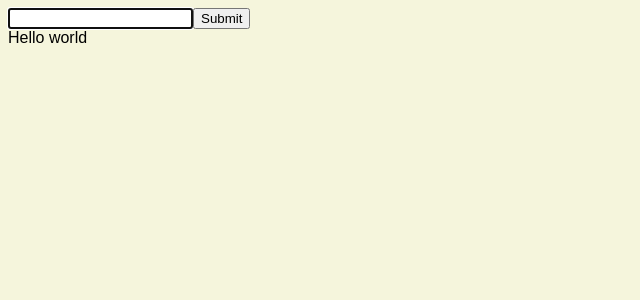
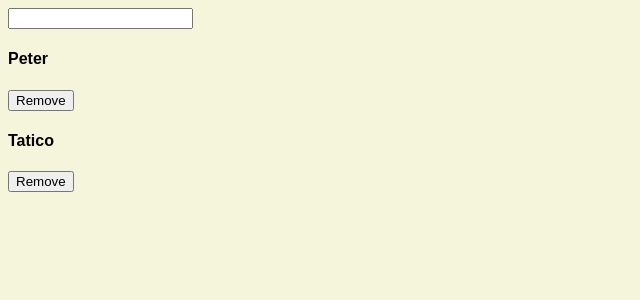
Before and after one commit to axionbuster/react-lessons-0, a React (Create React App) app: page / in a window 1280 px wide. Shown: the top 300 px of the page, without its empty margins (0-640 px from the left). Built offline with nearby package versions, Linux system fonts and the light colour scheme.

Commit message:
Complete reducer tutorial

```diff
--- a/package.json
+++ b/package.json
@@ -6,6 +6,7 @@
     "@testing-library/jest-dom": "^5.11.8",
     "@testing-library/react": "^11.2.2",
     "@testing-library/user-event": "^12.6.0",
+    "prop-types": "^15.7.2",
     "react": "^17.0.1",
     "react-dom": "^17.0.1",
     "react-scripts": "4.0.1",
--- a/src/App.js
+++ b/src/App.js
@@ -11,7 +11,8 @@ import React from 'react';
 // import ShowHide from './tutorial/3-conditionalRendering/ShowHide';
 // import ControlledInputs from './tutorial/4-forms/ControlledInputs';
 // import MultipleInputs from './tutorial/4-forms/MultipleInputs';
-import UseEffectBasics from './tutorial/5-useRef/UseRefBasics';
+// import UseEffectBasics from './tutorial/5-useRef/UseRefBasics';
+import SimpleTutorial from './tutorial/6-useReducer/SimpleTutorial';
 
 import './App.css';
 
@@ -28,7 +29,8 @@ const App = () => (
       {/* <ShowHide /> */}
       {/* <ControlledInputs /> */}
       {/* <MultipleInputs /> */}
-      <UseEffectBasics />
+      {/* <UseEffectBasics /> */}
+      <SimpleTutorial />
     </>
   </div>
 );
--- /dev/null
+++ b/src/tutorial/6-useReducer/Modal.js
@@ -0,0 +1,23 @@
+import React, { useEffect } from 'react';
+import PropTypes from 'prop-types';
+
+const Modal = ({ modalContent, closeModal }) => {
+  useEffect(() => {
+    setTimeout(() => {
+      closeModal();
+    }, 3000);
+  });
+
+  return (
+    <div className="modal">
+      <p>{modalContent}</p>
+    </div>
+  );
+};
+
+Modal.propTypes = {
+  modalContent: PropTypes.string.isRequired,
+  closeModal: PropTypes.func.isRequired,
+};
+
+export default Modal;
--- /dev/null
+++ b/src/tutorial/6-useReducer/SimpleTutorial.js
@@ -0,0 +1,93 @@
+/* eslint max-len: "warn" */
+
+import React, { useState, useReducer } from 'react';
+import Modal from './Modal';
+import data from './data';
+
+const reducer = (state, action) => {
+  // Must return the state! Even if modified.
+  if (action.type === 'TESTING') {
+    // catch the type of action
+    const newItems = [...state.people, action.payload];
+    return {
+      ...state,
+      people: newItems,
+      isModalOpen: true,
+      modalContent: 'item added',
+    };
+  }
+
+  if (action.type === 'NO-VALUE') {
+    return {
+      ...state,
+      isModalOpen: true,
+      modalContent: 'no value',
+    };
+  }
+
+  if (action.type === 'CLOSE-MODAL') {
+    return { ...state, isModalOpen: false };
+  }
+
+  if (action.type === 'REMOVE-ITEM') {
+    const newPeople = state.people.filter(
+      (person) => person.id !== action.payload,
+    );
+    return { ...state, people: newPeople };
+  }
+  throw new Error('no matching action type');
+};
+
+const defaultState = {
+  people: data,
+  isModalOpen: false,
+  modalContent: 'Hello, world',
+};
+
+const SimpleTutorial = () => {
+  const [name, setName] = useState('');
+  const [state, dispatch] = useReducer(reducer, defaultState);
+
+  const handleSubmit = (e) => {
+    e.preventDefault();
+
+    if (name) {
+      const newItem = { id: new Date().getTime().toString(), name };
+      dispatch({ type: 'TESTING', payload: newItem });
+    } else {
+      dispatch({ type: 'NO-VALUE' });
+    }
+  };
+
+  const closeModal = () => dispatch({ type: 'CLOSE-MODAL' });
+
+  return (
+    <>
+      {state.isModalOpen && (
+        <Modal modalContent={state.modalContent} closeModal={closeModal} />
+      )}
+      <form onSubmit={handleSubmit} className="form">
+        <div>
+          <input
+            type="text"
+            value={name}
+            onChange={(e) => setName(e.target.value)}
+          />
+        </div>
+      </form>
+      {state.people.map((person) => (
+        <div key={person.id}>
+          <h4>{person.name}</h4>
+          <button
+            type="button"
+            onClick={() => dispatch({ type: 'REMOVE-ITEM', payload: person.id })}
+          >
+            Remove
+          </button>
+        </div>
+      ))}
+    </>
+  );
+};
+
+export default SimpleTutorial;
--- /dev/null
+++ b/src/tutorial/6-useReducer/data.js
@@ -0,0 +1,6 @@
+const data = [
+  { id: '0', name: 'Peter' },
+  { id: '1', name: 'Tatico' },
+];
+
+export default data;
```
Also changed, not shown: 1 other file (tests, documents, lock files or other folders).
